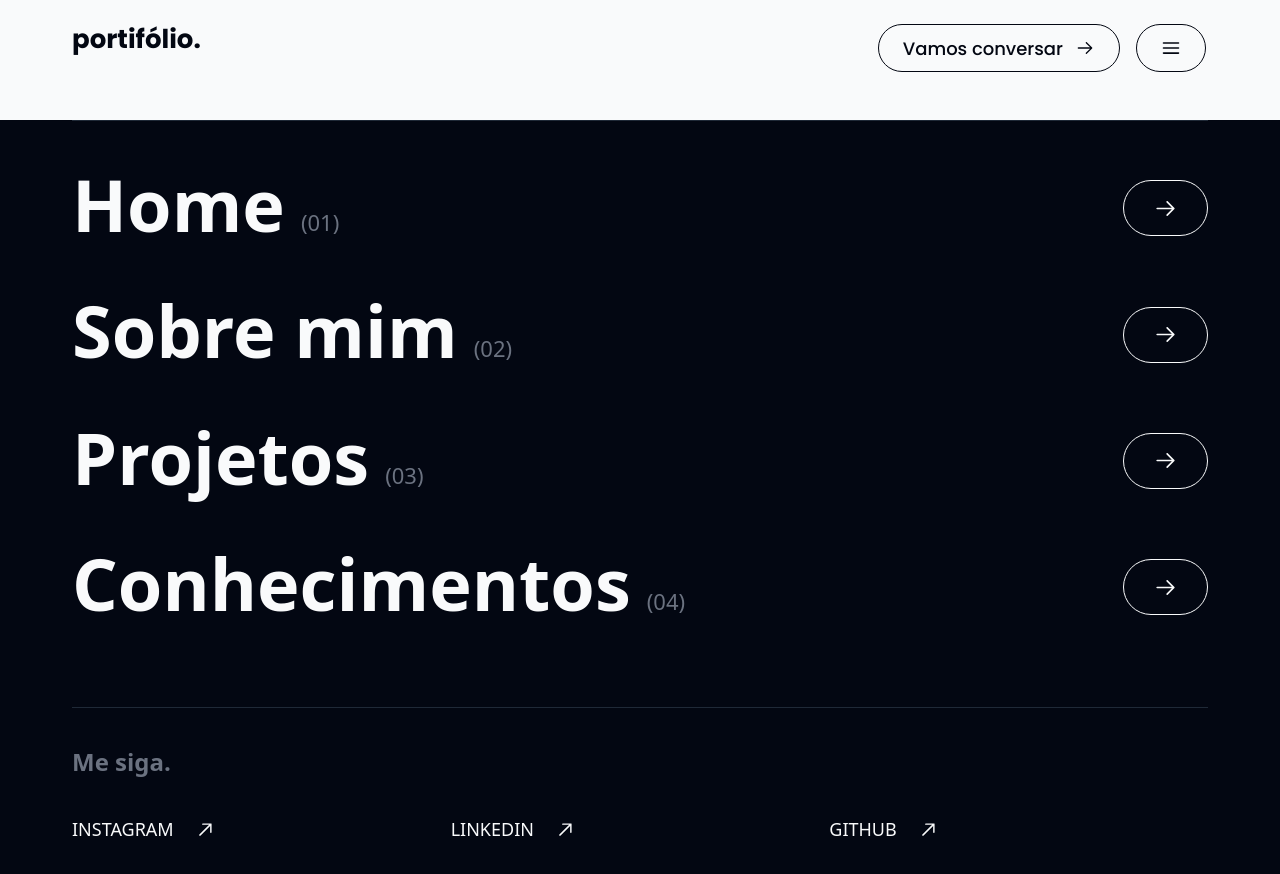
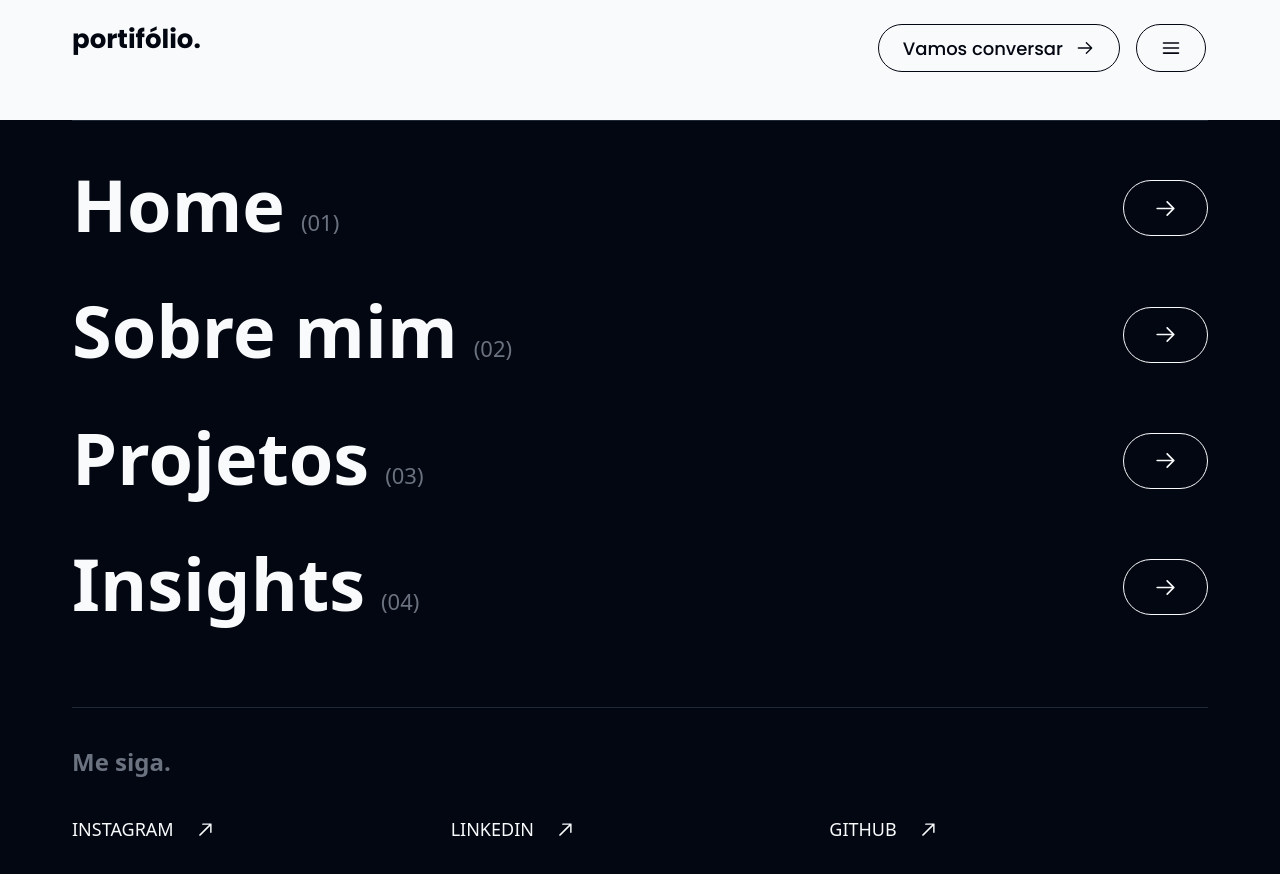
Before and after one commit to MatheusCrivellaro/portifolio-matheus-crivellaro, a React (Vite) app: page /menu in a window 1280 px wide. Shown: the top 874 px of the page. Built offline with nearby package versions, Linux system fonts and the light colour scheme.

Commit message:
Atualizar o Menu.tsx

```diff
--- a/src/pages/Menu/Menu.tsx
+++ b/src/pages/Menu/Menu.tsx
@@ -10,7 +10,7 @@ const Menu = () => {
                 <CardSelectMenu name={"Home"} number={"01"} margin={true} href="apresentation"/>
                 <CardSelectMenu name={"Sobre mim"} number={"02"} margin={true} href="about-me"/>
                 <CardSelectMenu name={"Projetos"} number={"03"} margin={true} href="works"/>
-                <CardSelectMenu name={"Conhecimentos"} number={"04"} margin={true} href="insights"/>
+                <CardSelectMenu name={"Insights"} number={"04"} margin={true} href="insights"/>
             </div>
             <div className="div-contacts-menu">
                 <h3>Me siga.</h3>
```
